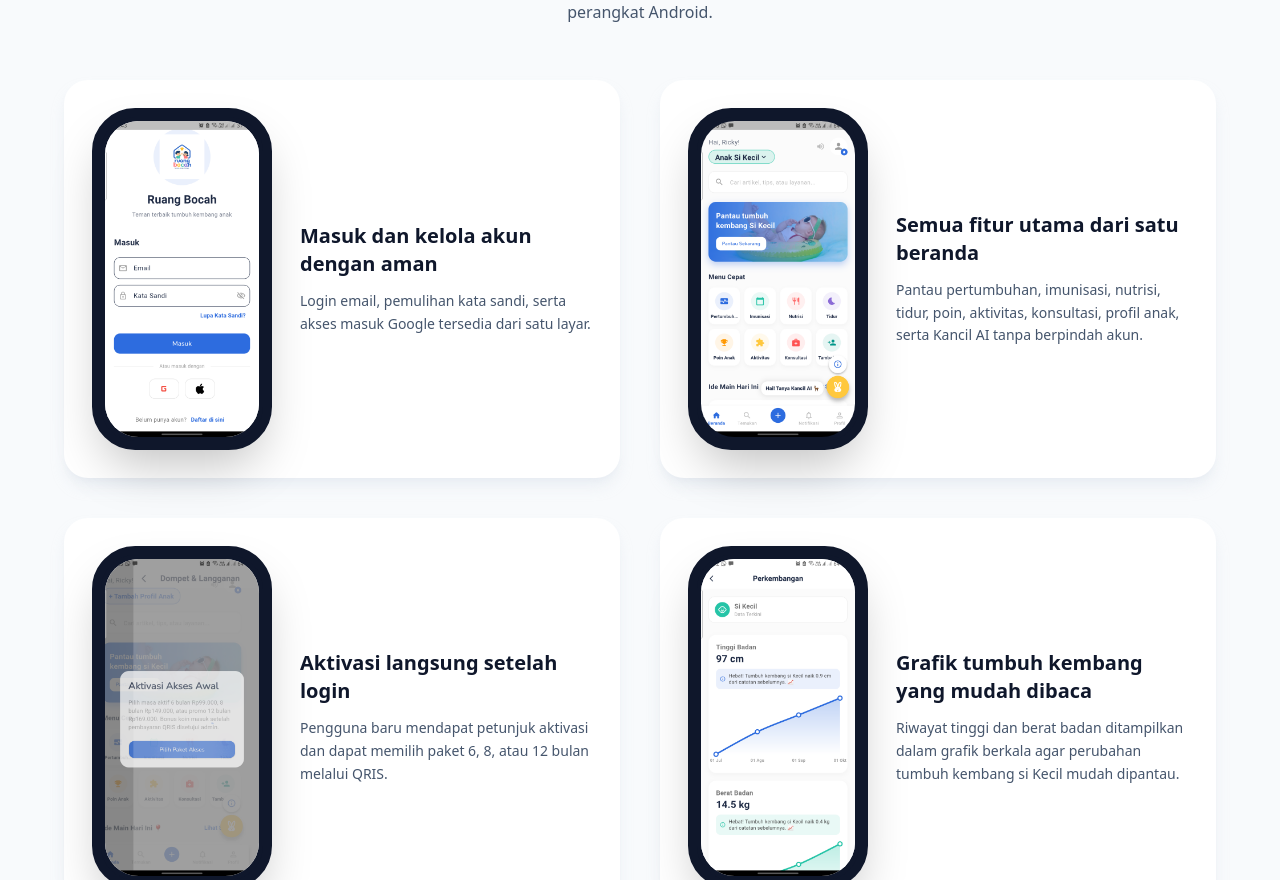
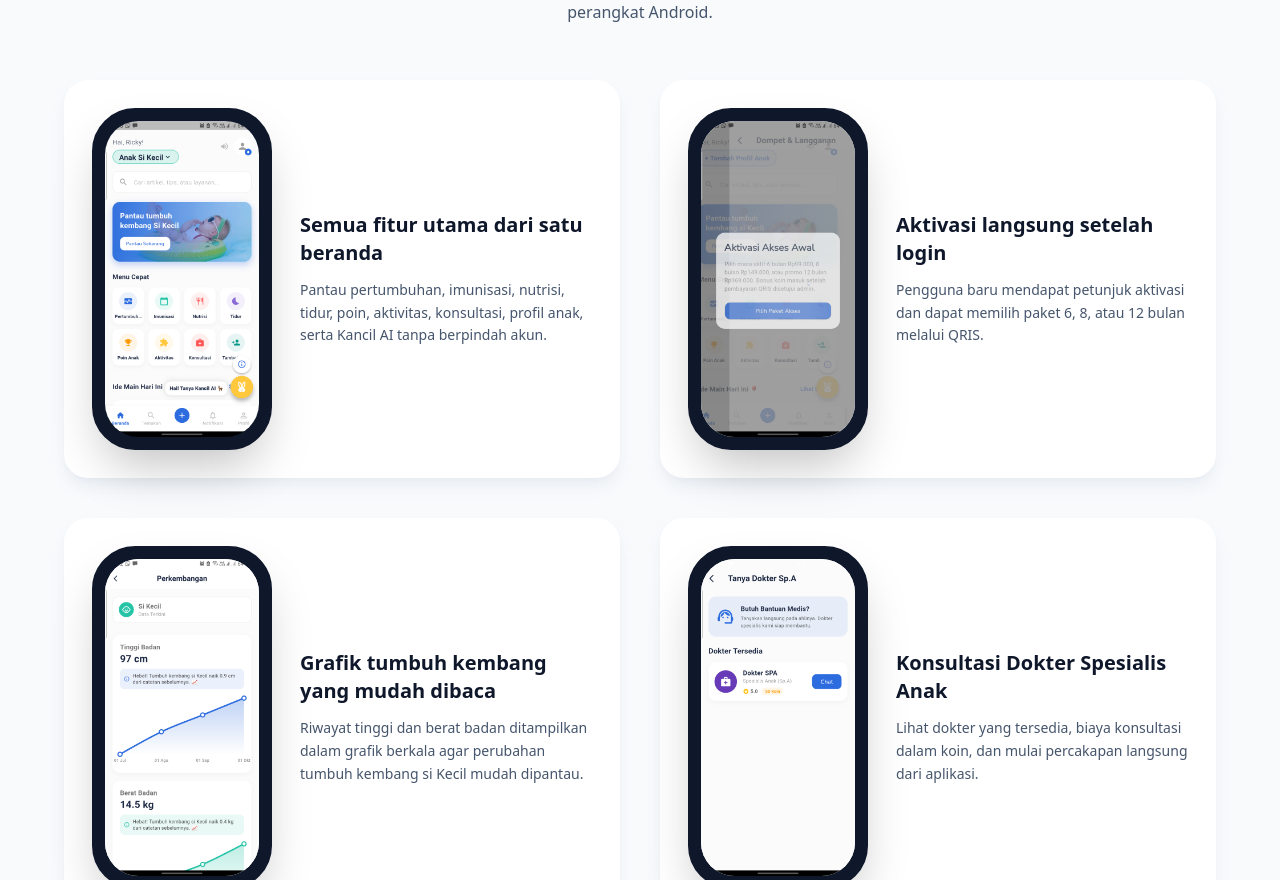
Before and after one commit to ricky99n-oss/askaraindonesia, a Next.js app: page /ruangbocah in a window 1280 px wide. Shown: the part 962-1842 px from the top of the page. Built offline with nearby package versions, Linux system fonts and the light colour scheme.

Commit message:
Remove login screenshot from Ruang Bocah landing

```diff
--- a/app/ruangbocah/page.tsx
+++ b/app/ruangbocah/page.tsx
@@ -71,7 +71,6 @@ export default function RuangBocahLandingPage() {
         <div className="mx-auto max-w-6xl">
           <SectionHeading eyebrow="Tampilan aplikasi nyata" title="Dibuat untuk keluarga Indonesia" description="Screenshot berikut diambil langsung dari aplikasi Ruang Bocah yang berjalan di perangkat Android." />
           <div className="mt-14 grid gap-10 md:grid-cols-2">
-            <ScreenshotCard src="/ruangbocah/app-login.png" alt="Layar masuk Ruang Bocah" title="Masuk dan kelola akun dengan aman" description="Login email, pemulihan kata sandi, serta akses masuk Google tersedia dari satu layar." />
             <ScreenshotCard src="/ruangbocah/app-home-features.png" alt="Beranda fitur utama Ruang Bocah" title="Semua fitur utama dari satu beranda" description="Pantau pertumbuhan, imunisasi, nutrisi, tidur, poin, aktivitas, konsultasi, profil anak, serta Kancil AI tanpa berpindah akun." />
             <ScreenshotCard src="/ruangbocah/app-subscription-popup.png" alt="Pilihan aktivasi aplikasi Ruang Bocah" title="Aktivasi langsung setelah login" description="Pengguna baru mendapat petunjuk aktivasi dan dapat memilih paket 6, 8, atau 12 bulan melalui QRIS." />
             <ScreenshotCard src="/ruangbocah/app-growth.png" alt="Grafik pertumbuhan tinggi dan berat badan anak" title="Grafik tumbuh kembang yang mudah dibaca" description="Riwayat tinggi dan berat badan ditampilkan dalam grafik berkala agar perubahan tumbuh kembang si Kecil mudah dipantau." />
```
